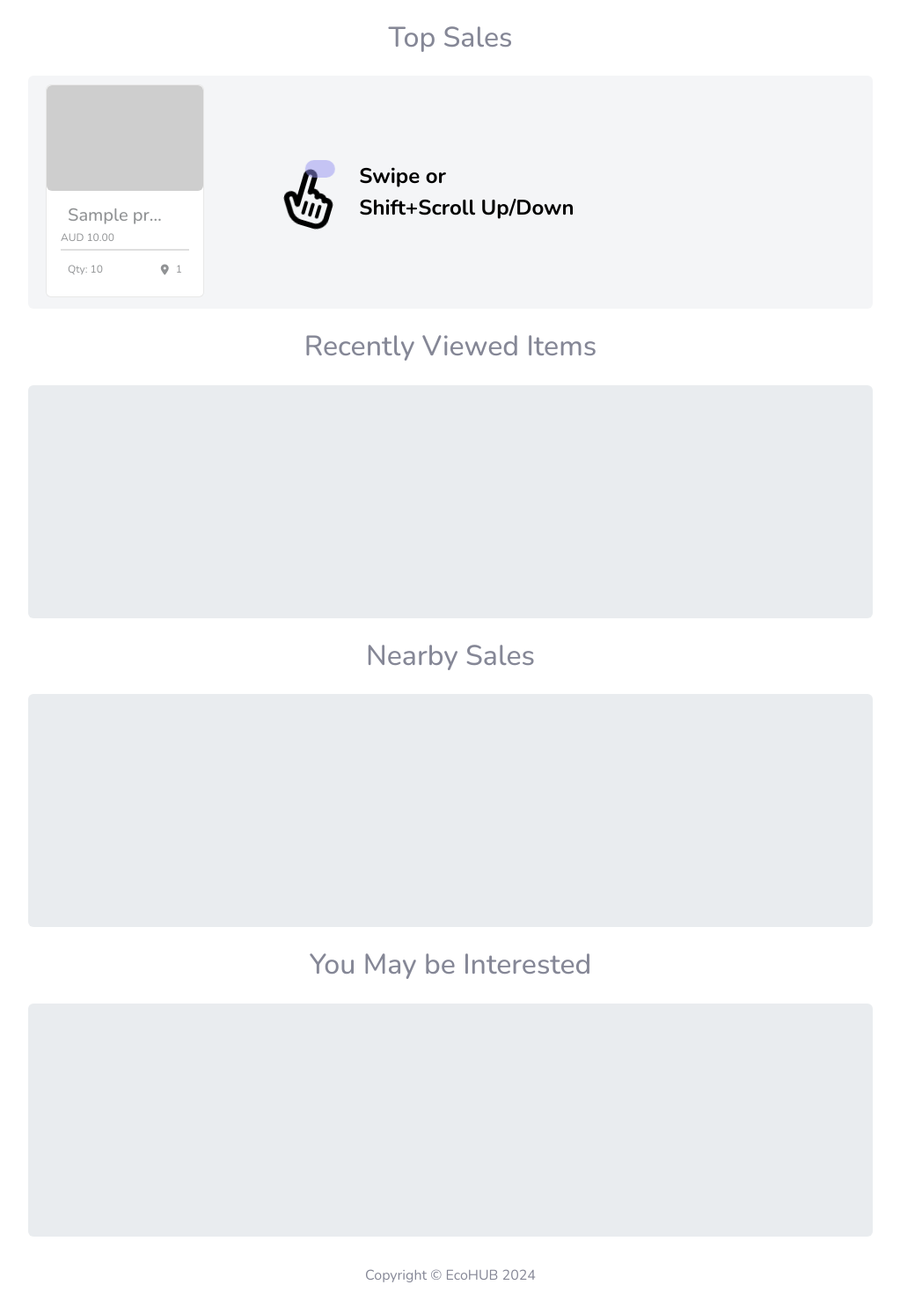
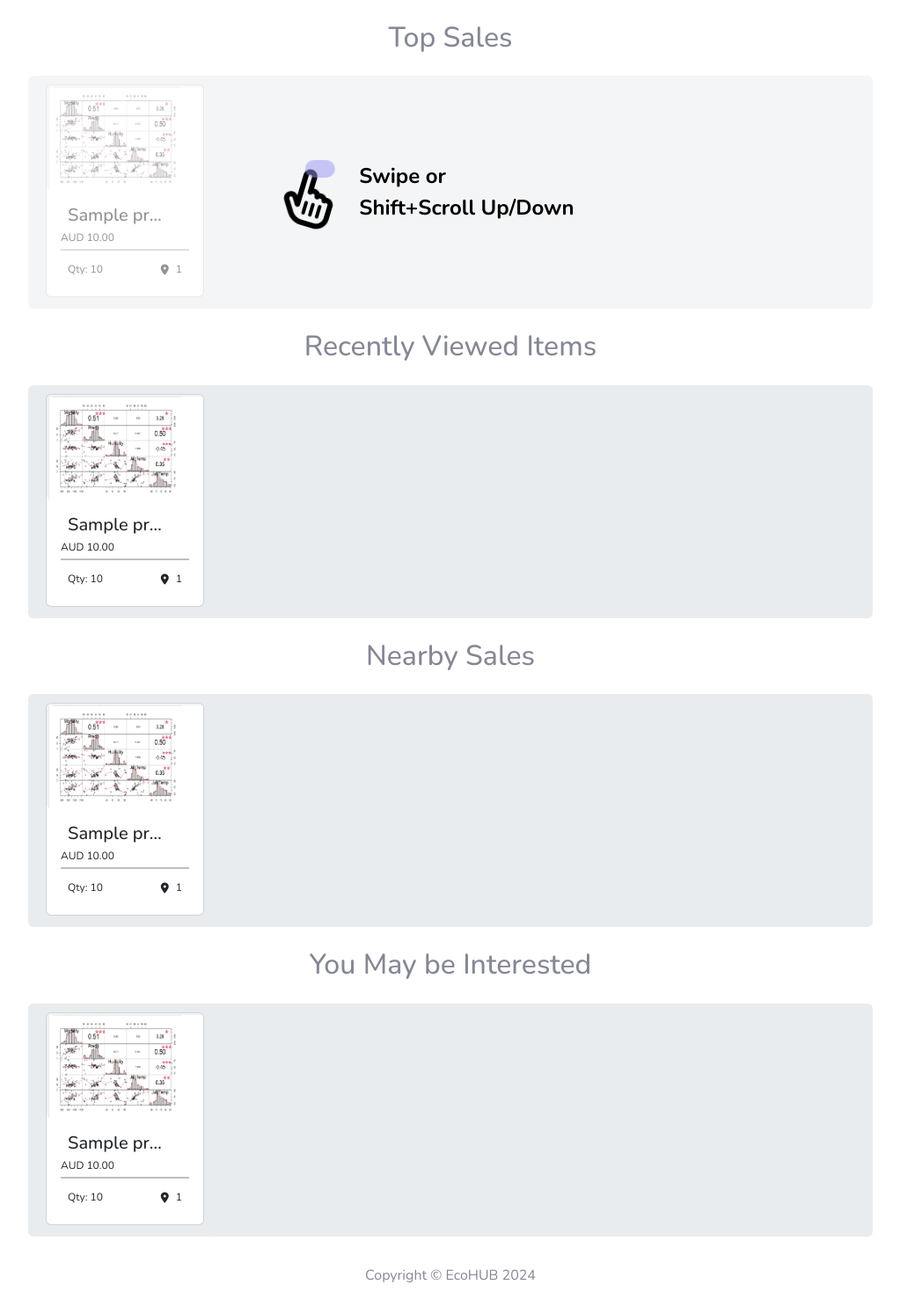
Before and after one commit to JiayangYing/CITS3403_PRO, a Flask app: page /product in a window 1280 px wide. Shown: the part 86-1580 px from the top of the page at 88% size, without its empty margins (128-1151 px from the left). Run offline with Flask 3, Linux system fonts and the light colour scheme; tables that the repository leaves empty hold one stand-in row (values such as "Sample post"); grey boxes are pictures that could not be loaded.

Commit message:
adding product images into FE pages.

```diff
--- a/app/helper.py
+++ b/app/helper.py
@@ -1,7 +1,9 @@
 from sqlalchemy import select
-from app.models import Product
+from app.models import Product,Image
 from app.fields import price_range_map
-from flask import url_for
+from flask import url_for, current_app
+from app.blueprint import main
+import os
 
 class FilterHelper:
     @staticmethod
@@ -51,3 +53,28 @@
             next_url = url_for(self.endpoint, page=self.next_num, **self.view_args)
             pages.append(self.page + 1)
         return next_url, prev_url, pages
+
+
+class ProductHelper:
+    @staticmethod
+    def get_images_path(product_id):
+        img_dir = os.path.join('static', 'img', 'product_image', str(product_id))
+        full_dir = os.path.join(main.root_path, img_dir)
+        extensions = tuple(current_app.config['UPLOAD_EXTENSIONS'])
+        path_images = []
+        for img in os.listdir(full_dir):
+            if img.lower().endswith(extensions):
+                path_images.append(f'/{img_dir}/{img}')
+        return path_images
+
+    @staticmethod
+    def get_main_image_path(product_id, img_id):
+        img_dir = os.path.join('static', 'img', 'product_image', str(product_id))
+        full_dir = os.path.join(main.root_path, img_dir)
+        extensions = current_app.config['UPLOAD_EXTENSIONS']
+        for ext in extensions:
+            img_filename = f"{img_id}{ext}"
+            img_path = os.path.join(full_dir, img_filename)
+            if os.path.exists(img_path):
+                return f'/{os.path.join(img_dir, img_filename)}'
+        return None
--- a/app/models.py
+++ b/app/models.py
@@ -178,7 +178,15 @@
         query = sa.select(Product).where(Product.is_active).order_by(Product.created_on.desc())
         if limit is not None:
             query = query.limit(limit)
-        return  db.session.scalars(query)
+        return  db.session.scalars(query).all()
+
+    @staticmethod
+    def get_product_images(id):
+        return db.session.scalars(
+            sa.select(Image)
+            .join(Product, Image.product_id == Product.id)
+            .where(Image.product_id == id)
+        ).all()
 
     @staticmethod
     def activation(id, current_user_id):
@@ -291,9 +299,7 @@
         )
 
     @staticmethod
-    def get_image_id_main(product_id):
-        return db.session.scalars(
-            sa.select(Image.id).where(
-                sa.and_(Image.product_id == product_id, Image.is_main)
-            )
-        )
+    def get_main_image_by_product_id(id):
+        return db.session.query(Image). \
+            filter(Image.product_id == id). \
+            filter(Image.is_main).first()
--- a/app/routes.py
+++ b/app/routes.py
@@ -1,22 +1,17 @@
 from flask import render_template, flash, redirect,request,jsonify,url_for,current_app, g, send_from_directory
 from flask_login import current_user, login_user,login_required,logout_user
 from app import db
-from app.models import User,Product, Order
+from app.models import User,Product, Order, Image
 from app.forms import (
     LoginForm, RegistrationForm, ProductForm, ProfileForm, EditProfileForm,
     ChangePasswordForm, UpdateAccountForm, DeactivateAccountForm, Orderform,
     EditProductForm, SearchForm, ForgotPasswordForm, ResetPasswordForm, SearchProductForm
 )
-from app.models import User,Product, Order, Image
-from app.forms import \
-    LoginForm, RegistrationForm, ProductForm, ProfileForm, EditProfileForm, \
-    ChangePasswordForm, UpdateAccountForm, DeactivateAccountForm, Orderform, \
-    EditProductForm, SearchForm
+from app.blueprint import main
+from app.email import send_password_reset_email
+from app.helper import FilterHelper, PaginatorHelper, ProductHelper
 from urllib.parse import urlsplit
 import os, json
-from app.blueprint import main
-from app.email import send_password_reset_email
-from app.helper import FilterHelper, PaginatorHelper
 import imghdr
 
 from werkzeug.utils import secure_filename
@@ -124,14 +119,11 @@
 @main.route('/product')
 def product():
     products = Product.get_all(limit=10)
+    for product in products:
+        main_img = Image.get_main_image_by_product_id(product.id)
+        if main_img:
+            product.img = ProductHelper.get_main_image_path(product.id, main_img.id)
     return render_template('/product/product.html', products=products)
-
-@main.route('/categories')
-def categories():
-    products = Product.get_all(limit=10)
-    page = request.args.get('page', 1, type=int)
-    view = request.args.get('view', 'grid', type=str)
-    return render_template('/product/categories.html', categories=categories, page=page, pages=pages, view=view)
 
 @main.route('/product/<product_id>', methods=['GET'])
 @login_required
@@ -139,6 +131,7 @@
     product = Product.get_by_id(product_id)
     if not product:
         return redirect(url_for('main.error'))
+    product.imgs = ProductHelper.get_images_path(product.id)
     form = Orderform()
     form.set_product_qty(product.quantity)
     form.set_form_data()
@@ -184,6 +177,7 @@
                            error_out=False)
     for pro in products:
         pro.orders = pro.get_pending_order_counts()
+        pro.imgs = ProductHelper.get_images_path(pro.id)
     paginator = PaginatorHelper('main.product_listing', page,
                                 products.has_prev, products.has_next,
                                 products.prev_num, products.next_num)
@@ -294,8 +288,7 @@
     form = EditProductForm(obj=product)
     form.id = id
     images = Image.get_images_by_product_id(id)
-    img_dir = os.path.join(main.root_path, 'static', 'img', 'product_image', id)
-    product_images = [(f'/static/img/product_image/{id}/{img}') for img in os.listdir(img_dir) if img.lower().endswith(tuple(current_app.config['UPLOAD_EXTENSIONS']))]
+    product_images = ProductHelper.get_images_path(id)
     idx = 0
     for image in images:
         if image.is_main:
@@ -466,6 +459,10 @@
     products = db.paginate(query, page=page,
                            per_page=current_app.config['FILTER_PRODUCT_PER_PAGE'],
                            error_out=False)
+    for product in products:
+        main_img = Image.get_main_image_by_product_id(product.id)
+        if main_img:
+            product.img = ProductHelper.get_main_image_path(product.id, main_img.id)
     paginator = PaginatorHelper('main.filter_products', page,
                                 products.has_prev, products.has_next,
                                 products.prev_num, products.next_num,
--- a/app/templates/product/display_card.html
+++ b/app/templates/product/display_card.html
@@ -1,6 +1,6 @@
 <div class="display-card" data-id="{{ product.id }}">
     <div class="card">
-        <img class="rounded" src=/static/img/{{ product.img }} height="120" alt="{{ product.title }}">
+        <img class="rounded" src="{{ product.img }}" height="120" alt="{{ product.title }}">
         <div class="card-body">
             <h5 class="d-flex justify-content-start ms-2" style="max-width: 80%;">
                 <span class="text-truncate">
--- a/app/templates/product/display_list.html
+++ b/app/templates/product/display_list.html
@@ -2,7 +2,7 @@
     <div class="row">
         <div class="d-flex">
             <div class="col-3">
-                <img src='/static/img/product_image/image.jpg' alt="{{ product.product_name }}" class="rounded">
+                <img src='{{ product.img }}' alt="{{ product.product_name }}" class="rounded">
             </div>
             <div class="ms-3 col-9">
                 <div class="d-flex justify-content-between me-2">
--- a/app/templates/product/product_detail.html
+++ b/app/templates/product/product_detail.html
@@ -15,7 +15,7 @@
                     <div class="carousel-inner">
                         {% for img in product.imgs %}
                             <div class="carousel-item">
-                                <img class="d-block w-100 rounded border-white" height="600" src=/static/img/{{ img }} alt="{{ product.product_name }}-{{ loop.index-1 }}">
+                                <img class="d-block w-100 rounded border-white" height="600" src="{{ img }}" alt="{{ product.product_name }}-{{ loop.index-1 }}">
                             </div>
                         {% endfor %}
                     </div>
--- a/app/templates/seller/product_table_child.html
+++ b/app/templates/seller/product_table_child.html
@@ -58,7 +58,7 @@
                             <div class="text-xs font-weight-bold text-secondary text-uppercase mb-1">Preview Product</div>
                             <div class="preview-img">
                                 {% for img in pro.imgs %}
-                                    <img class="rounded" src=/static/img/{{ img }}>
+                                    <img class="rounded" src="{{ img }}">
                                 {% endfor %}
                             </div>
                         </div>
```
